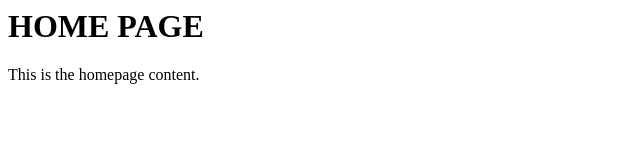
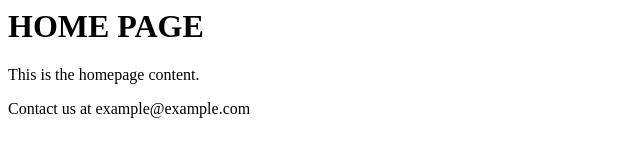
Before and after one commit to dalalAlHaffar/web_project, a plain HTML site: page index.html in a window 1280 px wide. Shown: the whole page, without its empty margins (0-640 px from the left). Drawn offline with Linux system fonts and the light colour scheme.

Commit message:
add footer to home page

```diff
--- a/index.html
+++ b/index.html
@@ -1,2 +1,3 @@
 <html><body><h1>HOME PAGE</h1></body></html>
 <p>This is the homepage content.</p>
+<footer>Contact us at example@example.com</footer>
```
